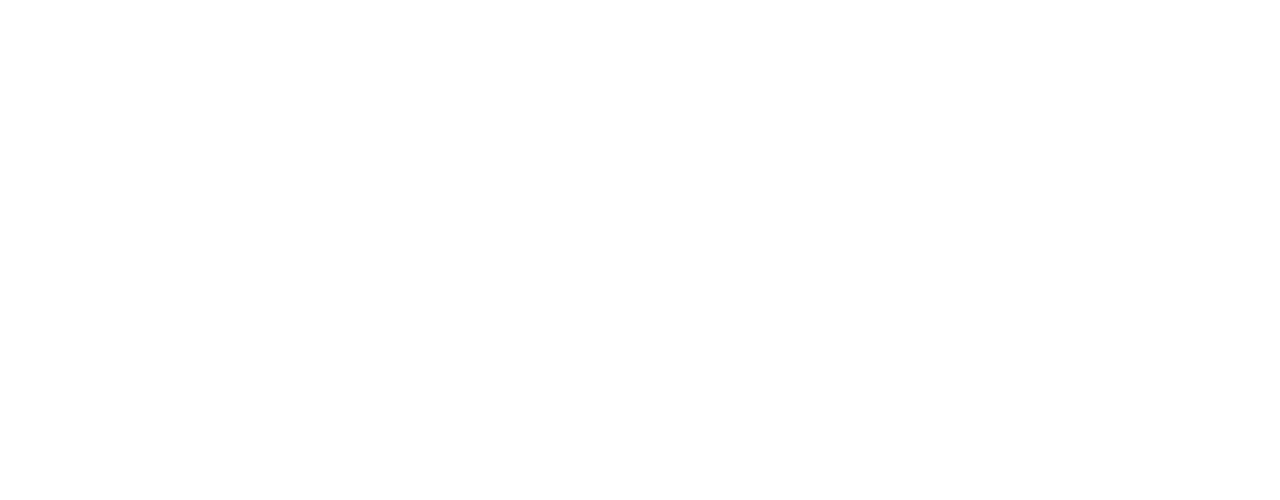
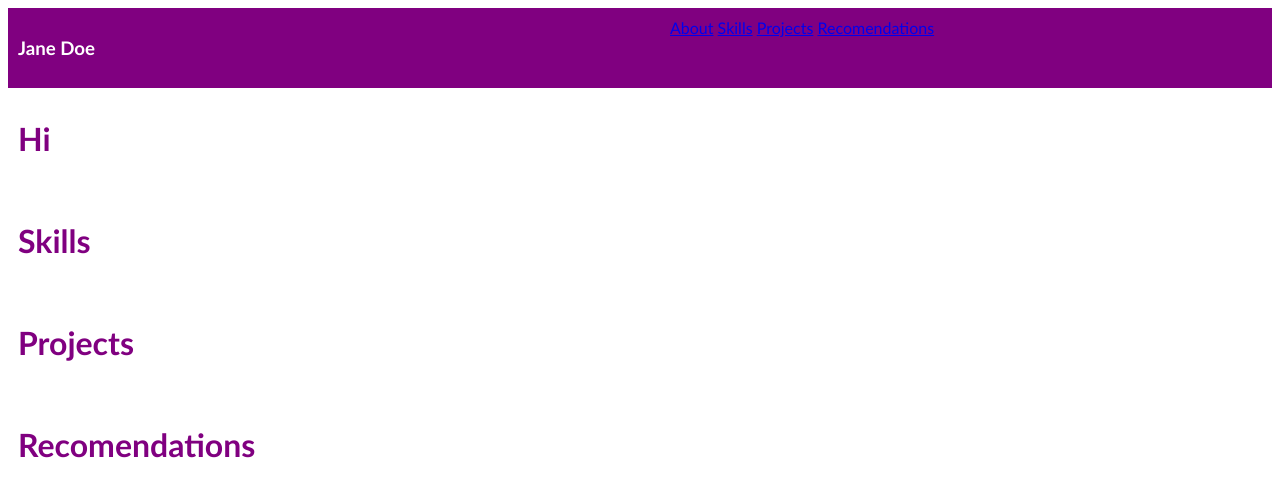
Before and after one commit to yusufammar/portfolio-website, a plain HTML site: page index.html in a window 1280 px wide. Drawn offline with Linux system fonts and the light colour scheme.

Commit message:
feat: Add navigation bar with links to main sections

```diff
--- /dev/null
+++ b/css/style.css
@@ -0,0 +1,20 @@
+body {
+    font-family: 'Gill Sans', 'Gill Sans MT', Calibri, 'Trebuchet MS', sans-serif;
+    color: purple;
+}
+
+div{
+    padding: 10px;
+}
+
+header {
+    background-color: purple;
+    height: 10vh;
+    color: white;
+    display: flex;
+}
+
+#profile_name{
+    width: 50%;
+    height: 100%;
+}
--- a/index.html
+++ b/index.html
@@ -1,6 +1,46 @@
 <!DOCTYPE html>
 <html>
-    <head></head>
-    <body></body>
+    <head>
+        <link rel="stylesheet" href="css/style.css">
+        <script src="js/script.js"></script>
+    </head>
+
+
+    <body>
+        <header>
+            <div id="profile_name">
+                <h3>Jane Doe</h3>
+
+            </div>
+
+                <div id="nav">
+                    <nav>
+
+                      <a href="#about">About</a>
+                      <a href="#skills">Skills</a>
+                      <a href="#projects">Projects</a>
+                      <a href="#recomendations">Recomendations</a>
+
+                  </nav>
+                </div>
+
+        </header>
+
+        <div id="about">
+            <h1>Hi</h1>
+        </div>
+
+        <div id="skills">
+            <h1>Skills</h1>
+        </div>
+
+        <div id="projects">
+            <h1>Projects</h1>
+        </div>
+
+        <div id="recomendations">
+            <h1>Recomendations</h1>
+        </div>
+    </body>
 
 </html>
```
Also changed, not shown:  css/style.css (deleted).
